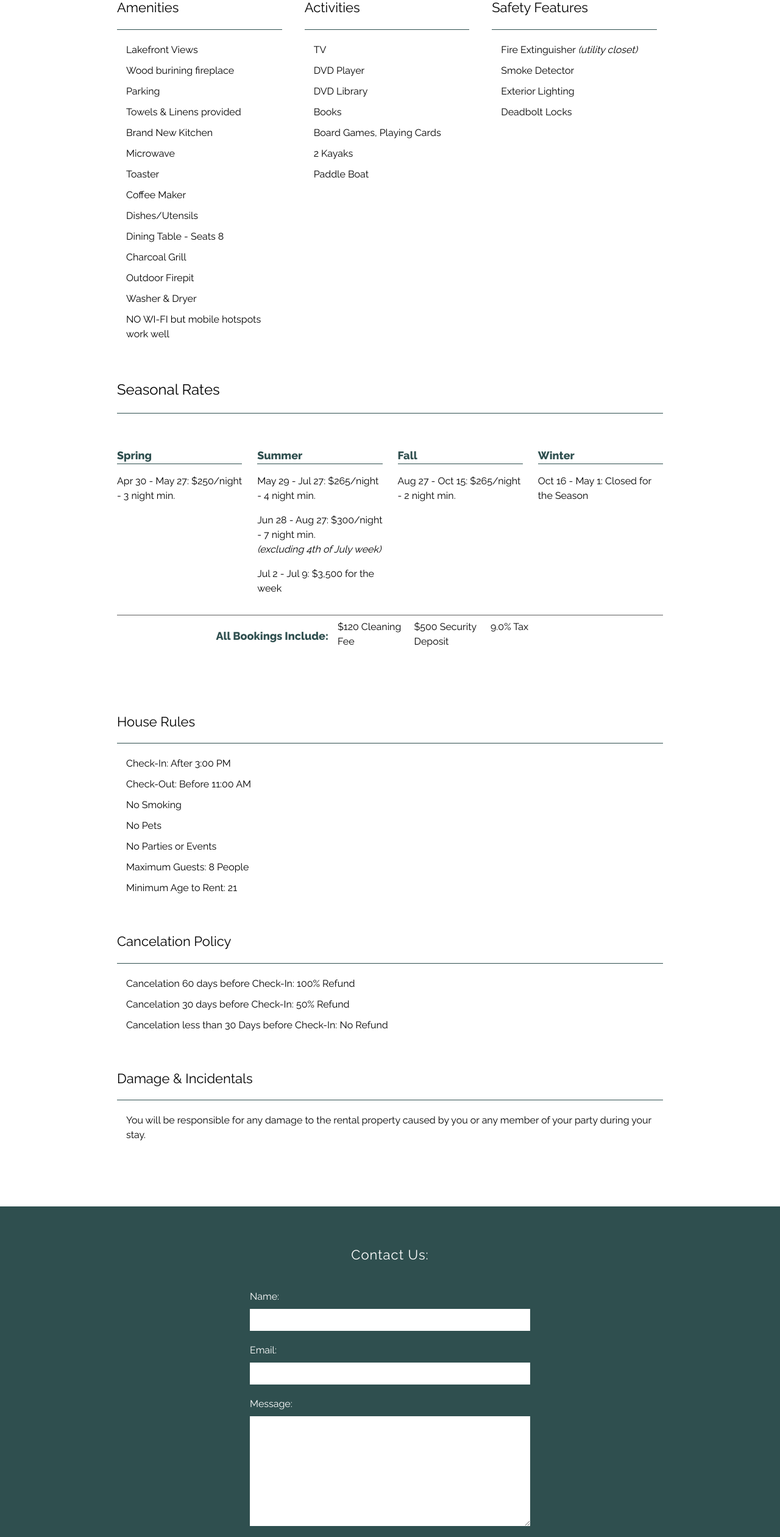
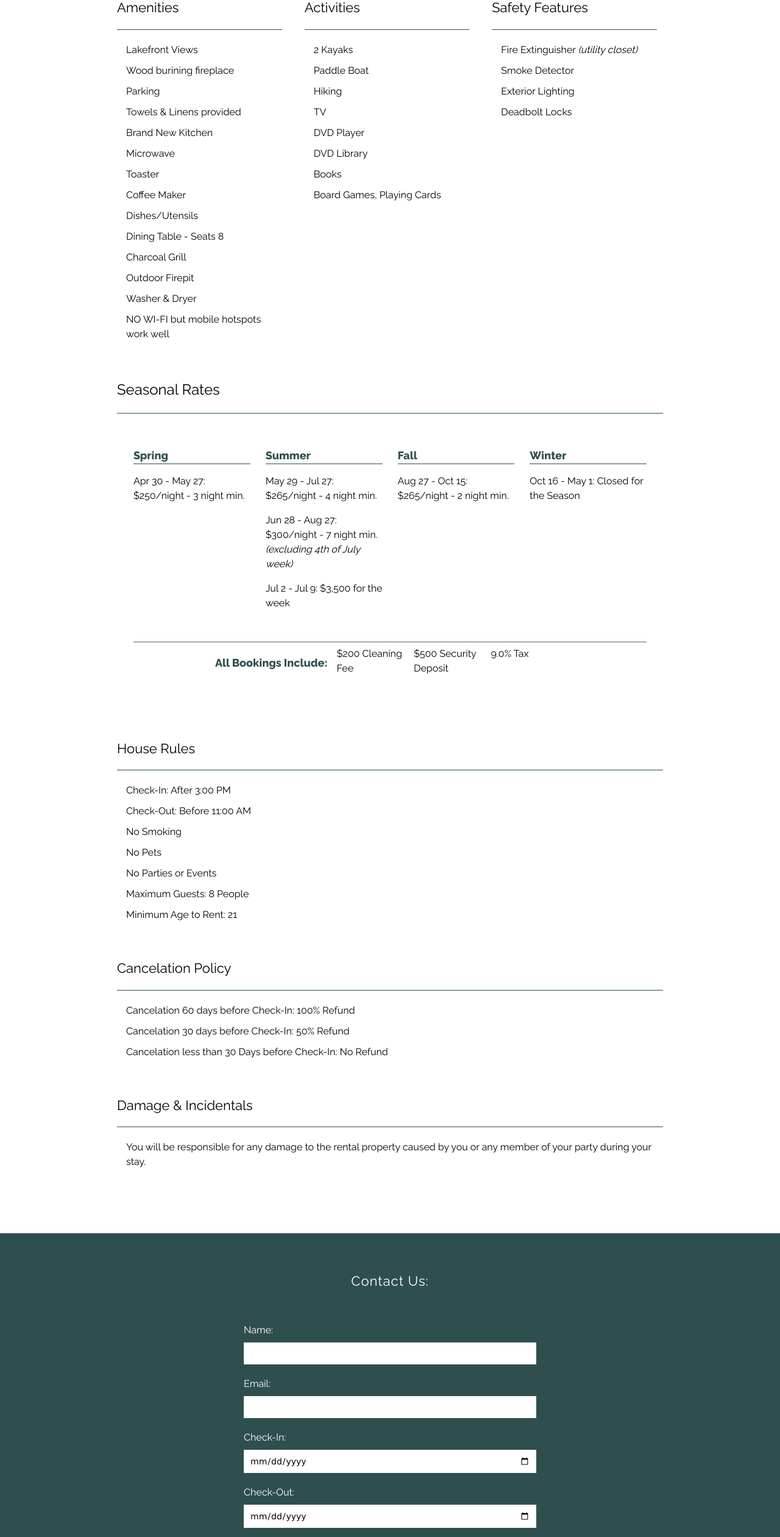
Before and after one commit to brianwlazlo/dragonfly-landing, a plain HTML site: page index.html in a window 1280 px wide. Shown: the part 2680-5200 px from the top of the page at 61% size. Drawn offline with nearby package versions, Linux system fonts and the light colour scheme.

Commit message:
added date/#guests to contact form

```diff
--- a/index.html
+++ b/index.html
@@ -270,13 +270,15 @@
           </div>
           <div class="activities-list">
             <ul>
+              <li>2 Kayaks</li>
+              <li>Paddle Boat</li>
+              <li>Hiking</li>
               <li>TV</li>
               <li>DVD Player</li>
               <li>DVD Library</li>
               <li>Books</li>
               <li>Board Games, Playing Cards</li>
-              <li>2 Kayaks</li>
-              <li>Paddle Boat</li>
+
             </ul>
           </div>
         </div>
@@ -352,7 +354,7 @@
             <h4>All Bookings Include:</h4>
           </div>
           <div class='extra-fees-details'>
-            <p>$120 Cleaning Fee</p>
+            <p>$200 Cleaning Fee</p>
             <p>$500 Security Deposit</p>
             <p>9.0% Tax</p>
           </div>
@@ -427,8 +429,23 @@
           </div>
 
           <div class="form-grp">
+            <label for="guest-check-in">Check-In:</label>
+            <input id="guest-check-in" type="date" name="check-in" class='form-style' required>
+          </div>
+
+          <div class="form-grp">
+            <label for="guest-check-out">Check-Out:</label>
+            <input id="guest-check-out" type="date" name="check-out" class='form-style' required>
+          </div>
+
+          <div class="form-grp">
+            <label for="number-of-guests">Number of Guests:</label>
+            <input id="number-of-guests" type="number" name="number-of-guests" class='form-style' required>
+          </div>
+
+          <div class="form-grp">
             <label for="user-message">Message:</label>
-            <textarea id="user-message" name="message" type='text' rows='10' class='form-style' required></textarea>
+            <textarea id="user-message" name="message" type='text' rows='5' class='form-style' required></textarea>
           </div>
 
           <button type="submit" id='form-btn'>SUBMIT</button>
--- a/main.css
+++ b/main.css
@@ -548,6 +548,7 @@ h4 {
   display: flex;
   flex-direction: column;
   justify-content: center;
+  margin-left: 3%;
 }
 
 .picture-gallery .title {
@@ -644,7 +645,7 @@ h4 {
 .price-seasons-grp {
   display: flex;
   flex-direction: column;
-  margin-top: 20px;
+  margin: 20px 3%;
 }
 
 .season-detail-item {
@@ -663,6 +664,8 @@ h4 {
   border-top: 1px solid rgb(94, 94, 94);
   padding-top: 5px;
   padding-bottom: 5px;
+  margin-left: 3%;
+  margin-right: 3%;
 }
 
 .extra-fees-title {
@@ -767,33 +770,32 @@ h4 {
 
 /*---------- CONTACT FORM STYLE START --------*/
 .contact-form h3{
-  margin: 0;
   color: white;
   font-size: 22px;
   letter-spacing: 1px;
   font-weight: lighter;
 }
+
 label {
   color: white;
   font-size: 16px;
 }
 
 .contact-form {
-  padding-top: 20px;
-  height: 700px;
+  padding-top: 40px;
+  padding-bottom: 40px;
   width: 100%;
   display: flex;
   flex-direction: column;
   align-items: center;
   justify-content: center;
+
 }
 
 .form-container {
   width: 90%;
   max-width: 500px;
-  margin: 0 auto;
-  padding: 20px;
-  border-radius: 8px;
+  padding: 10px;
   margin-bottom: 20px;
 }
 
@@ -882,10 +884,5 @@ button[type='submit']:hover {
   button[type='submit'] {
     width: 50%;
   }
-
-  .contact {
-    padding-left: 25%;
-    padding-right: 25%;
-  }
 }
 /*---------- CONTACT FORM STYLE END ----------*/
```
